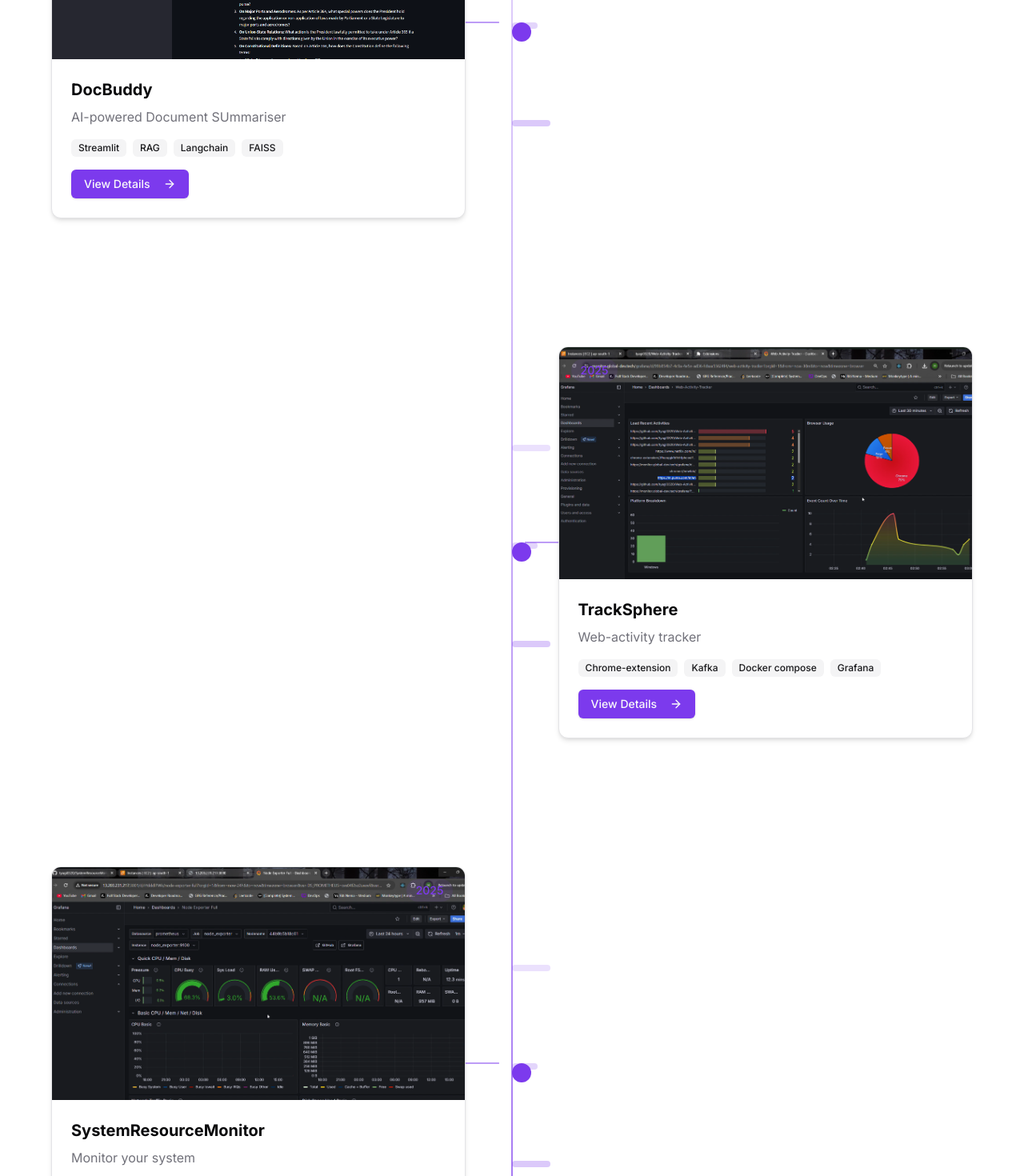
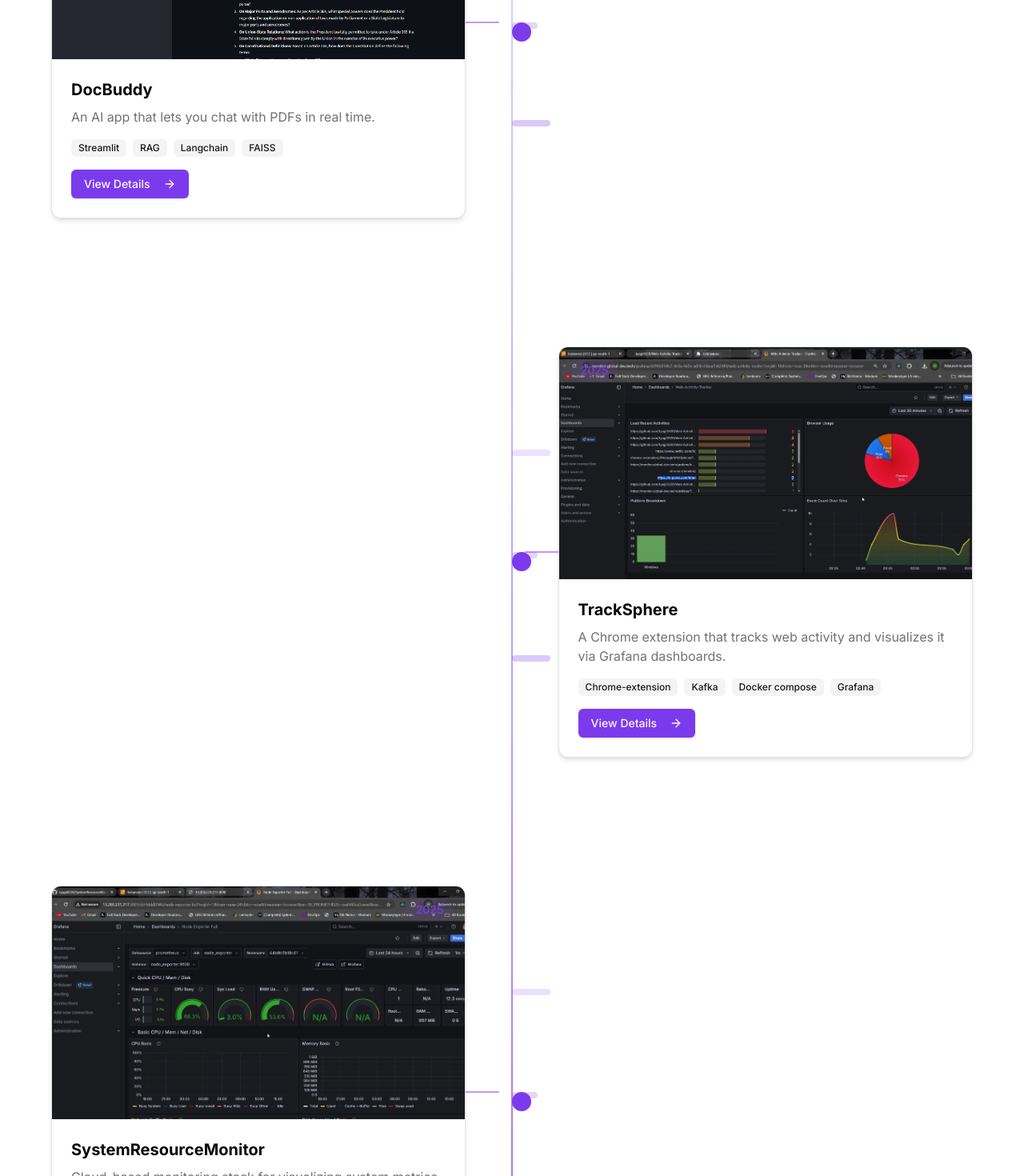
Before and after one commit to tyagi0320/My-Portfolio, a Next.js app: page / in a window 1280 px wide. Shown: the part 2180-3650 px from the top of the page at 80% size. Built offline with nearby package versions, Linux system fonts and the light colour scheme.

Commit message:
updated descriptions

```diff
--- a/components/projects.tsx
+++ b/components/projects.tsx
@@ -41,7 +41,7 @@ export default function Projects() {
     {
       id: 1,
       title: "DocBuddy",
-      description: "AI-powered Document SUmmariser",
+      description: "An AI app that lets you chat with PDFs in real time.",
       image: "/DocBuddy.png",
       tags: ["Streamlit", "RAG", "Langchain", "FAISS"],
       demoUrl: "NA",
@@ -52,7 +52,7 @@ export default function Projects() {
      {
       id: 2,
       title: "TrackSphere",
-      description: "Web-activity tracker",
+      description: "A Chrome extension that tracks web activity and visualizes it via Grafana dashboards.",
       image: "/TrackSphere.png",
       tags: ["Chrome-extension", "Kafka", "Docker compose", "Grafana"],
       demoUrl: "NA",
@@ -63,7 +63,7 @@ export default function Projects() {
      {
       id: 3,
       title: "SystemResourceMonitor",
-      description: "Monitor your system",
+      description: "Cloud-based monitoring stack for visualizing system metrics like CPU, memory and network usage on AWS EC2.",
       image: "/SystemResourceMonitor.png",
       tags: ["Terraform", "AWS", "Docker compose", "Grafana/Prometheus"],
       demoUrl: "NA",
@@ -96,7 +96,7 @@ export default function Projects() {
     {
       id: 6,
       title: "NeuroWell",
-      description: "An AI-driven mental wellness platform designed to analyze stress levels using Deep Learning (ANN)",
+      description: "An AI-driven mental wellness platform designed to analyze stress levels using Deep Learning (ANN).",
       image: "/NeuroWell.png",
       tags: ["React.js", "Flask", "ANN"],
       demoUrl: "https://youtu.be/p68xmEoFS84",
@@ -107,7 +107,7 @@ export default function Projects() {
     {
       id: 7,
       title: "WeatherApp",
-      description: "A real time weather forecasting web-application",
+      description: "A real time weather forecasting web-application.",
       image: "/weather.png",
       tags: ["React.js", "Node.js","Bootstrap 5"],
       demoUrl: "https://youtu.be/NdPLatP4YL8",
```
